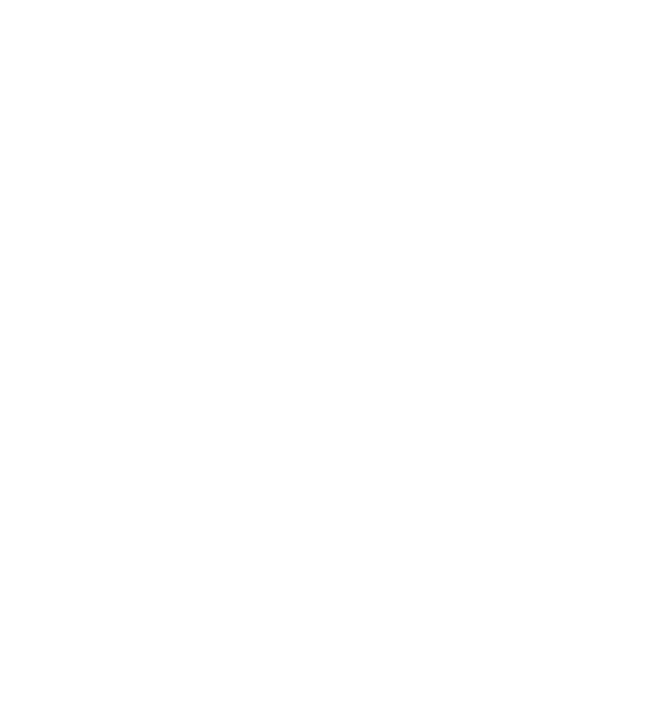
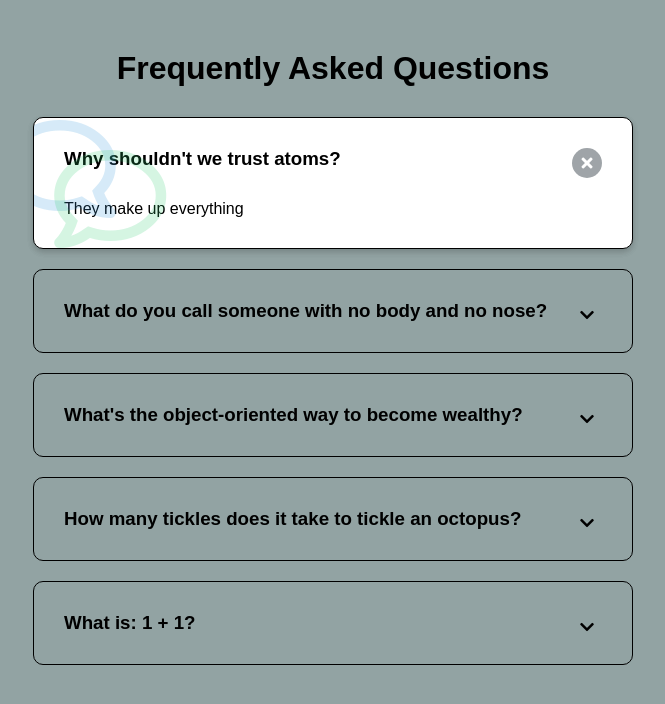
Before and after one commit to Fensley/Fa-collapse, a plain HTML site: page index.html in a window 1280 px wide. Shown: the whole page, without its empty margins (307-972 px from the left). Drawn offline with Linux system fonts and the light colour scheme; a web font is replaced by a local one.

Commit message:
last commit

```diff
--- a/index.html
+++ b/index.html
@@ -1,11 +1,82 @@
 <!DOCTYPE html>
 <html lang="en">
-<head>
-  <meta charset="UTF-8">
-  <meta name="viewport" content="width=device-width, initial-scale=1.0">
-  <title>Fa-collapse</title>
-</head>
-<body>
+  <head>
+    <meta charset="UTF-8" />
+    <meta name="viewport" content="width=device-width, initial-scale=1.0" />
+    <link rel="stylesheet" href="https://cdnjs.cloudflare.com/ajax/libs/font-awesome/5.14.0/css/all.min.css" integrity="sha512-1PKOgIY59xJ8Co8+NE6FZ+LOAZKjy+KY8iq0G4B3CyeY6wYHN3yt9PW0XpSriVlkMXe40PTKnXrLnZ9+fkDaog==" crossorigin="anonymous" />
+    <link rel="stylesheet" href="style.css" />
+    <title>FAQ</title>
+  </head>
+  <body>
+    <h1>Frequently Asked Questions</h1>
+    <div class="faq-container ">
+      <div class="faq active">
+        <h3 class="faq-title">
+          Why shouldn't we trust atoms?
+        </h3>
 
-</body>
+        <p class="faq-text">
+          They make up everything
+        </p>
+
+        <button class="faq-toggle">
+          <i class="fas fa-chevron-down"></i>
+          <i class="fas fa-times"></i>
+        </button>
+      </div>
+
+      <div class="faq">
+        <h3 class="faq-title">
+          What do you call someone with no body and no nose?
+        </h3>
+        <p class="faq-text">
+          Nobody knows.
+        </p>
+        <button class="faq-toggle">
+          <i class="fas fa-chevron-down"></i>
+          <i class="fas fa-times"></i>
+        </button>
+      </div>
+
+      <div class="faq">
+        <h3 class="faq-title">
+          What's the object-oriented way to become wealthy?
+        </h3>
+        <p class="faq-text">
+          Inheritance.
+        </p>
+        <button class="faq-toggle">
+          <i class="fas fa-chevron-down"></i>
+          <i class="fas fa-times"></i>
+        </button>
+      </div>
+
+      <div class="faq">
+        <h3 class="faq-title">
+          How many tickles does it take to tickle an octopus?
+        </h3>
+        <p class="faq-text">
+          Ten-tickles!
+        </p>
+        <button class="faq-toggle">
+          <i class="fas fa-chevron-down"></i>
+          <i class="fas fa-times"></i>
+        </button>
+      </div>
+
+      <div class="faq">
+        <h3 class="faq-title">
+          What is: 1 + 1?
+        </h3>
+        <p class="faq-text">
+          Depends on who are you asking.
+        </p>
+        <button class="faq-toggle">
+          <i class="fas fa-chevron-down"></i>
+          <i class="fas fa-times"></i>
+        </button>
+      </div>
+    </div>
+    <script src="index.js"></script>
+  </body>
 </html>
--- a/index.js
+++ b/index.js
@@ -0,0 +1,11 @@
+
+// parentNode  .toggle
+
+const toggle = document.querySelectorAll(".faq-toggle");
+
+toggle.forEach( node=>{
+  node.addEventListener('click' , ()=>{
+  node.parentNode.classList.toggle("active")
+  })
+
+})
--- a/style.css
+++ b/style.css
@@ -0,0 +1,108 @@
+
+@import url('https://fonts.googleapis.com/css?family=Muli&display=swap');
+
+* {
+  box-sizing: border-box;
+}
+
+body {
+  font-family: 'Muli', sans-serif;
+  background-color: #92a3a3;
+}
+
+h1 {
+  margin: 50px 0 30px;
+  text-align: center;
+}
+
+.faq-container {
+  max-width: 600px;
+  margin: 0 auto;
+}
+
+.faq {
+  background-color: transparent;
+  border: 1px solid #000000;
+  border-radius: 10px;
+  margin: 20px 0;
+  padding: 30px;
+  position: relative;
+  overflow: hidden;
+  transition: 0.3s ease;
+}
+
+.faq.active {
+  background-color: #fff;
+  box-shadow: 0 3px 6px rgba(0, 0, 0, 0.1), 0 3px 6px rgba(0, 0, 0, 0.1);
+}
+
+.faq.active::before,
+.faq.active::after {
+  content: '\f075';
+  font-family: 'Font Awesome 5 Free';
+  color: #2ecc71;
+  font-size: 7rem;
+  position: absolute;
+  opacity: 0.2;
+  top: 20px;
+  left: 20px;
+  z-index: 0;
+}
+
+.faq.active::before {
+  color: #3498db;
+  top: -10px;
+  left: -30px;
+  transform: rotateY(180deg);
+}
+
+.faq-title {
+  margin: 0 35px 0 0;
+}
+
+.faq-text {
+  display: none;
+  margin: 30px 0 0;
+}
+
+.faq.active .faq-text {
+  display: block;
+}
+
+.faq-toggle {
+  background-color: transparent;
+  border: 0;
+  border-radius: 50%;
+  cursor: pointer;
+  display: flex;
+  align-items: center;
+  justify-content: center;
+  font-size: 16px;
+  padding: 0;
+  position: absolute;
+  top: 30px;
+  right: 30px;
+  height: 30px;
+  width: 30px;
+}
+
+.faq-toggle:focus {
+  outline: 0;
+}
+
+.faq-toggle .fa-times {
+  display: none;
+}
+
+.faq.active .faq-toggle .fa-times {
+  color: #fff;
+  display: block;
+}
+
+.faq.active .faq-toggle .fa-chevron-down {
+  display: none;
+}
+
+.faq.active .faq-toggle {
+  background-color: #9fa4a8;
+}
```
